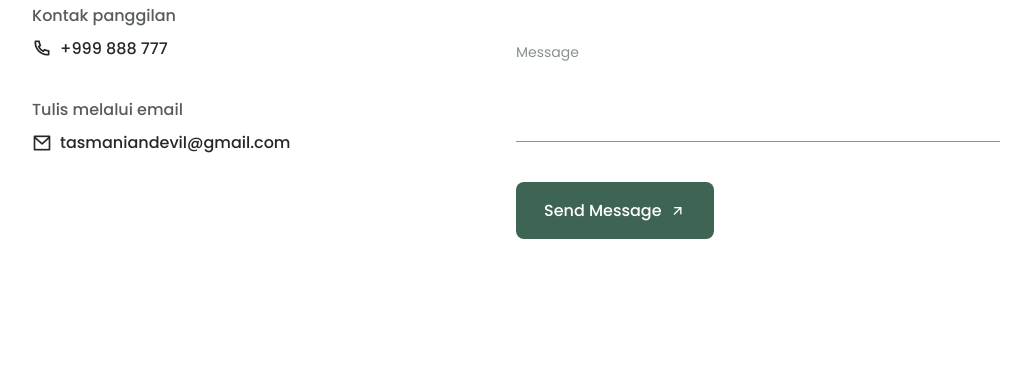
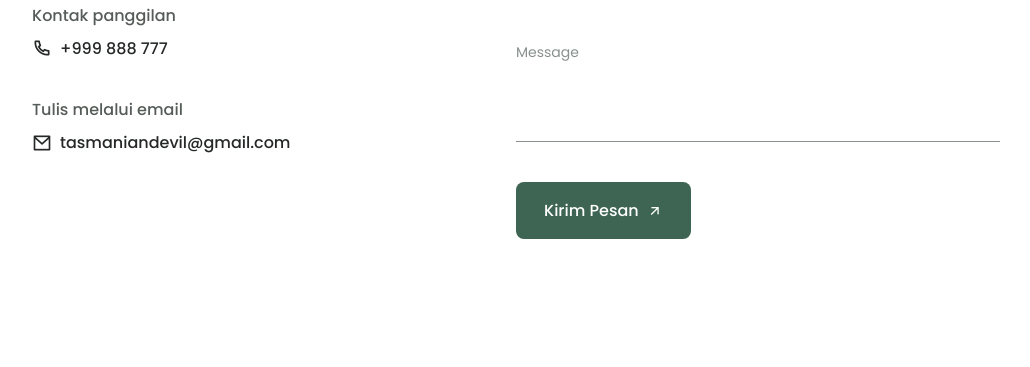
Before and after one commit to FerdianFy13/Tasmanian-Devil, a plain HTML site: page index.html in a window 1280 px wide. Shown: the part 3801-4168 px from the top of the page, without its empty margins (124-1154 px from the left). Drawn offline with nearby package versions, Linux system fonts and the light colour scheme.

Commit message:
Update button

```diff
--- a/index.html
+++ b/index.html
@@ -316,7 +316,7 @@
                     </div>
 
                     <button class="button button--flex">
-                        Send Message
+                        Kirim Pesan
                         <i class="ri-arrow-right-up-line button__icon"></i>
                     </button>
                 </form>
```
